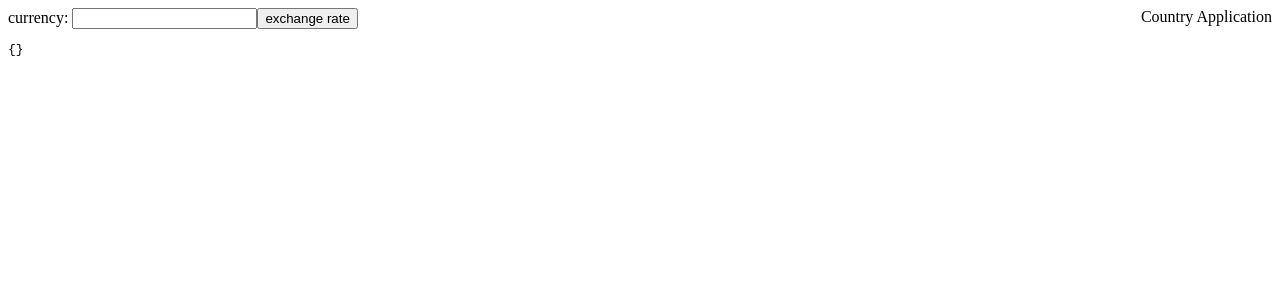
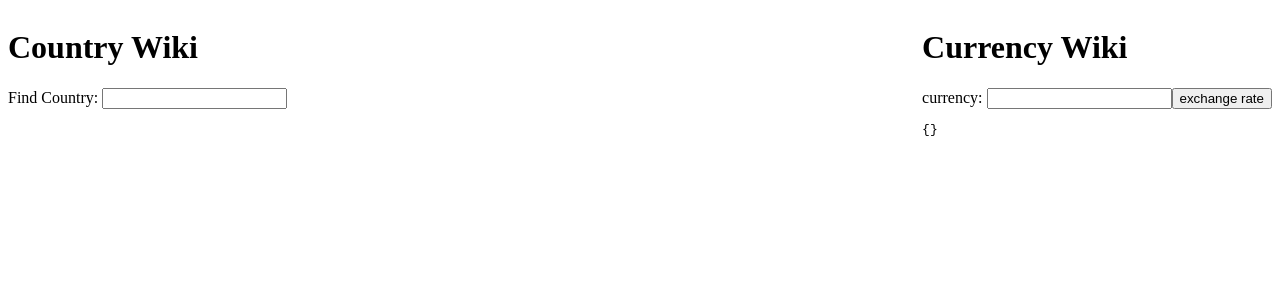
Before and after one commit to manav809/FSO, a React (Create React App) app in the folder part2/exchange_app/: page / in a window 1280 px wide. Shown: the top 300 px of the page. Built offline with nearby package versions, Linux system fonts and the light colour scheme; no server answers.

Commit message:
Add Get Request for Countries App

```diff
--- a/part2/exchange_app/src/App.js
+++ b/part2/exchange_app/src/App.js
@@ -4,8 +4,8 @@ import Currency from "./views/Currency";
 const App = () => {
   return (
     <div>
+      <Country />
       <Currency />
-      <Country />
     </div>
   );
 };
--- a/part2/exchange_app/src/views/Country.js
+++ b/part2/exchange_app/src/views/Country.js
@@ -1,10 +1,34 @@
+import { useState, useEffect } from "react";
+import axios from "axios";
+
 const Country = () => {
+  const [value, setValue] = useState("");
+  const [countries, setCountries] = useState([]);
+  const [matched, setMatched] = useState();
   const styles = {
     country: {
-      float: "right",
+      float: "left",
     },
   };
-  return <div style={styles.country}>Country Application</div>;
+
+  useEffect(() => {
+    axios
+      .get(`https://studies.cs.helsinki.fi/restcountries/api/all`)
+      .then((response) => {
+        setCountries(response.data);
+        console.log(response.data);
+      });
+  }, []);
+
+  const handleChange = (event) => {
+    setValue(event.target.value);
+  };
+  return (
+    <div style={styles.country}>
+      <h1>Country Wiki</h1>
+      Find Country: <input value={value} onChange={handleChange} />
+    </div>
+  );
 };
 
 export default Country;
--- a/part2/exchange_app/src/views/Currency.js
+++ b/part2/exchange_app/src/views/Currency.js
@@ -4,7 +4,7 @@ import axios from "axios";
 const Currency = () => {
   const styles = {
     currency: {
-      float: "left",
+      float: "right",
     },
   };
 
@@ -37,6 +37,7 @@ const Currency = () => {
 
   return (
     <div style={styles.currency}>
+      <h1>Currency Wiki</h1>
       <form onSubmit={onSearch}>
         currency: <input value={value} onChange={handleChange} />
         <button type="submit">exchange rate</button>
```
